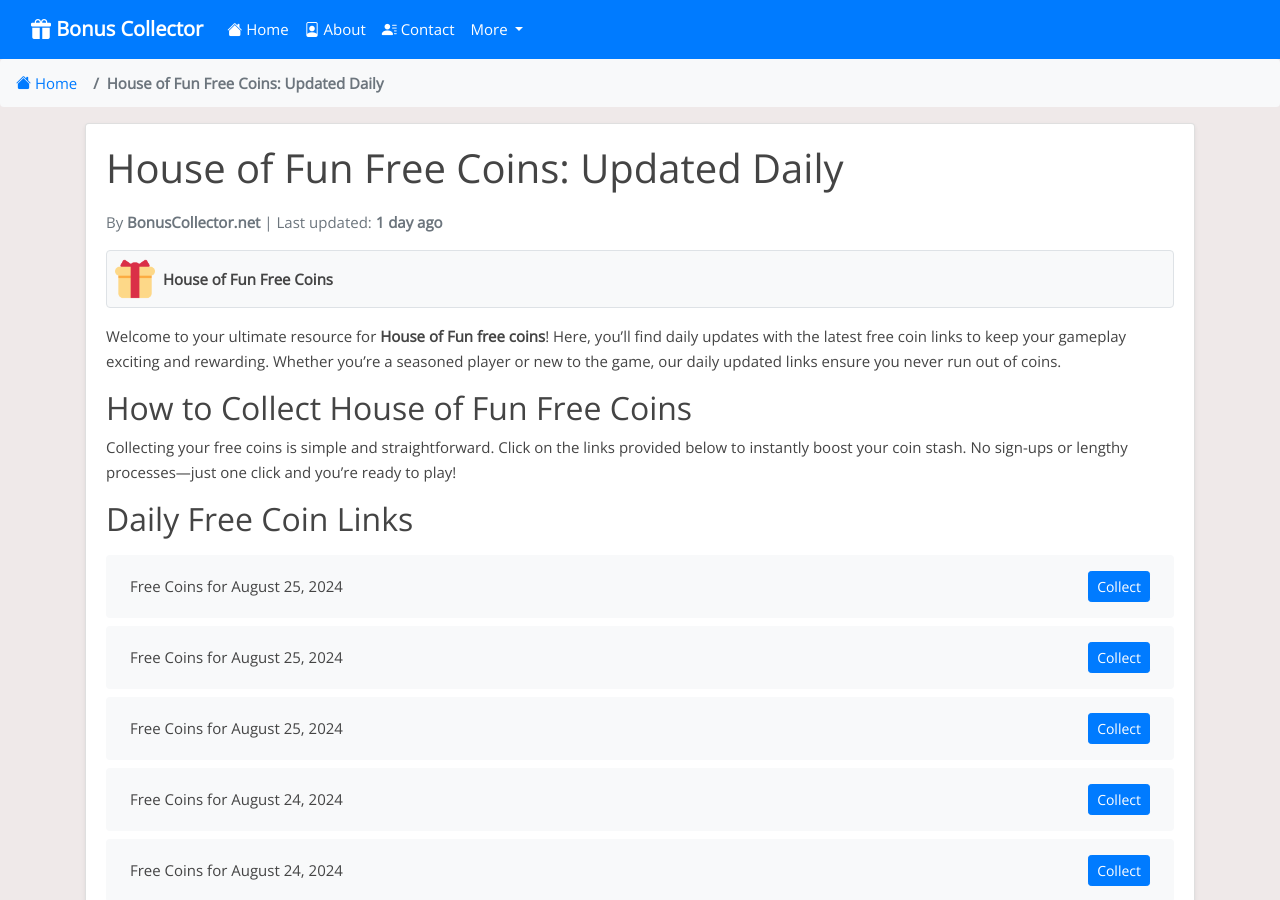
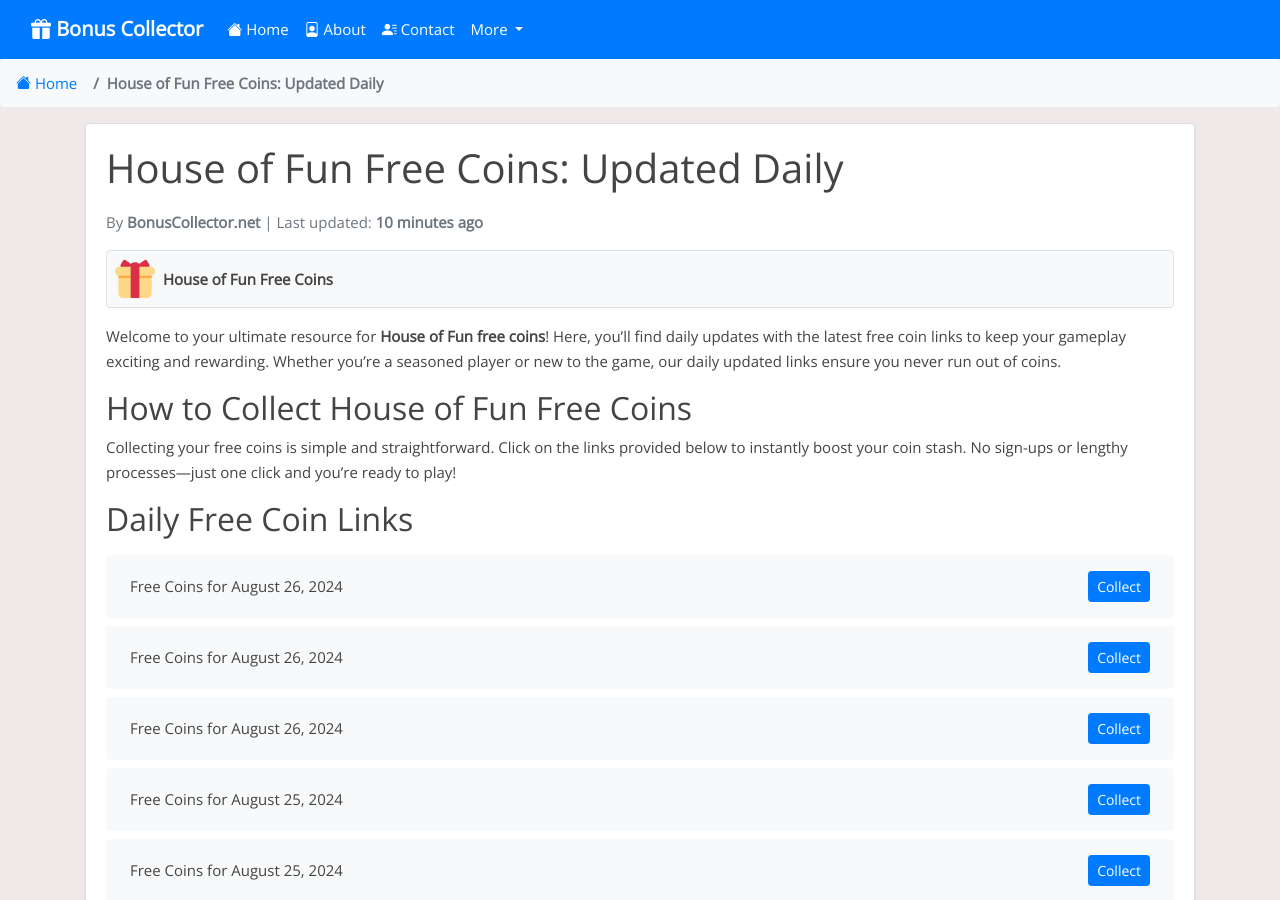
Before and after one commit to Prollad99/bs-net, a Jekyll site: the page built from _posts/2024-06-29-house-of-fun.md, in a window 1280 px wide and 900 px high. Built offline with Jekyll 4.4.1, drawn with Linux system fonts in a browser that asks for light colours; nearby versions of some CDN libraries; comment, search, counter and statistics services are not loaded; some of the changed text lies outside the part shown.

Commit message:
Update house-of-fun reward links and last modified date

```diff
--- a/_data/include_files.yml
+++ b/_data/include_files.yml
@@ -11,7 +11,7 @@
   last_modified: 2024-08-26 04:12:57
 
 house-of-fun.html:
-  last_modified: 2024-08-25 05:11:11
+  last_modified: 2024-08-26 05:10:22
 
 cash-frenzy.html:
   last_modified: 2024-08-25 13:32:55
--- a/_includes/house-of-fun.html
+++ b/_includes/house-of-fun.html
@@ -1,4 +1,16 @@
 <ul class="list-group mt-3 mb-4">
+  <li class="list-group-item d-flex justify-content-between align-items-center">
+    <span>Free Coins for August 26, 2024</span>
+    <a href="https://playtika.onelink.me/hof/w4blbwsu?af_dp=hof%3A%2F%2F&af_force_deeplink=true&c_id=2024M8D26_07&s_id=1060&deeplink=eyJpZCI6IjAzY2VmMzU5LTgwY2QtNDk5Zi1iZDljLWJlMWQ0Mzk3ZDM1OCIsImFjIjoiaG9mX2dpZnRfY291cG9uIn0=" class="btn btn-primary btn-sm">Collect</a>
+  </li>
+  <li class="list-group-item d-flex justify-content-between align-items-center">
+    <span>Free Coins for August 26, 2024</span>
+    <a href="https://playtika.onelink.me/hof/w4blbwsu?af_dp=hof%3A%2F%2F&af_force_deeplink=true&c_id=2024M8D25_23&s_id=1060&deeplink=eyJpZCI6IjZhZTc4YmY3LWQxNWUtNDIyYi04YTgzLWFkN2EyYzc3MTA3YyIsImFjIjoiaG9mX2dpZnRfY291cG9uIn0=" class="btn btn-primary btn-sm">Collect</a>
+  </li>
+  <li class="list-group-item d-flex justify-content-between align-items-center">
+    <span>Free Coins for August 26, 2024</span>
+    <a href="https://playtika.onelink.me/hof/w4blbwsu?af_dp=hof%3A%2F%2F&af_force_deeplink=true&c_id=2024M8D25_19&s_id=1060&deeplink=eyJpZCI6IjgzMzA5NDlmLWIzN2UtNDE0MS1iNGFmLTY4NWQ5OWJjZjdiOCIsImFjIjoiaG9mX2dpZnRfY291cG9uIn0=" class="btn btn-primary btn-sm">Collect</a>
+  </li>
   <li class="list-group-item d-flex justify-content-between align-items-center">
     <span>Free Coins for August 25, 2024</span>
     <a href="https://playtika.onelink.me/hof/w4blbwsu?af_dp=hof%3A%2F%2F&af_force_deeplink=true&c_id=2024M8D25_07&s_id=1060&deeplink=eyJpZCI6IjM0MjYxZTBlLTM5YjktNGZlNS04NDJmLWNiNjhjMDM0YzU1YiIsImFjIjoiaG9mX2dpZnRfY291cG9uIn0=" class="btn btn-primary btn-sm">Collect</a>
@@ -387,16 +399,4 @@
     <span>Free Coins for August 13, 2024</span>
     <a href="https://playtika.onelink.me/hof/w4blbwsu?af_dp=hof%3A%2F%2F&af_force_deeplink=true&c_id=2024M8D12_07&s_id=1060&deeplink=eyJpZCI6ImYyZjBmMzJlLTliNTUtNDk2ZC1iNTcyLTliZjZhZjYzNjhkZSIsImFjIjoiaG9mX2dpZnRfY291cG9uIn0=" class="btn btn-primary btn-sm">Collect</a>
   </li>
-  <li class="list-group-item d-flex justify-content-between align-items-center">
-    <span>Free Coins for August 12, 2024</span>
-    <a href="https://playtika.onelink.me/hof/w4blbwsu?af_force_deeplink=true&deeplink=eyJpZCI6IjI3M2ZiNDViLWFmZjktNDNjOC05ZTE5LTdmNGUzYWI5MDEyNCIsImFjIjoiaG9mX2dpZnRfY291cG9uIn0=" class="btn btn-primary btn-sm">Collect</a>
-  </li>
-  <li class="list-group-item d-flex justify-content-between align-items-center">
-    <span>Free Coins for August 12, 2024</span>
-    <a href="https://playtika.onelink.me/hof/w4blbwsu?af_force_deeplink=true&deeplink=eyJpZCI6IjgyZGYxZDFmLTY5MDktNDVjOC1hNmI5LTI5YjQ1M2EzZTkzOCIsImFjIjoiaG9mX2dpZnRfY291cG9uIn0=" class="btn btn-primary btn-sm">Collect</a>
-  </li>
-  <li class="list-group-item d-flex justify-content-between align-items-center">
-    <span>Free Coins for August 12, 2024</span>
-    <a href="https://playtika.onelink.me/hof/w4blbwsu?af_force_deeplink=true&deeplink=eyJpZCI6ImUxMmM4OTg2LThjNTMtNGRjNS04MjI5LWRlZDZhNGY2NGM0MyIsImFjIjoiaG9mX2dpZnRfY291cG9uIn0=" class="btn btn-primary btn-sm">Collect</a>
-  </li>
 </ul>
```
Also changed, not shown: links-json/house-of-fun.json (+12 -12 lines).
